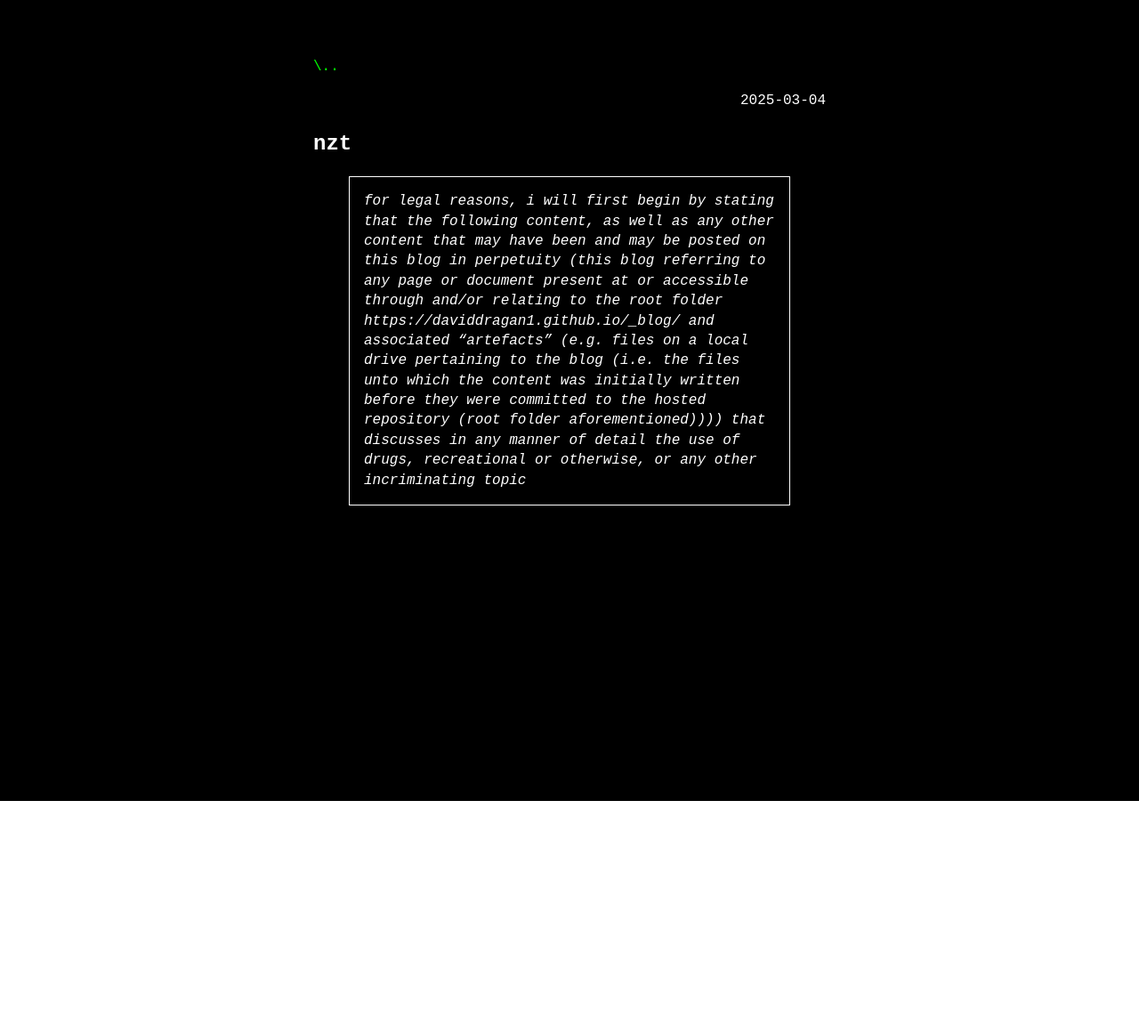
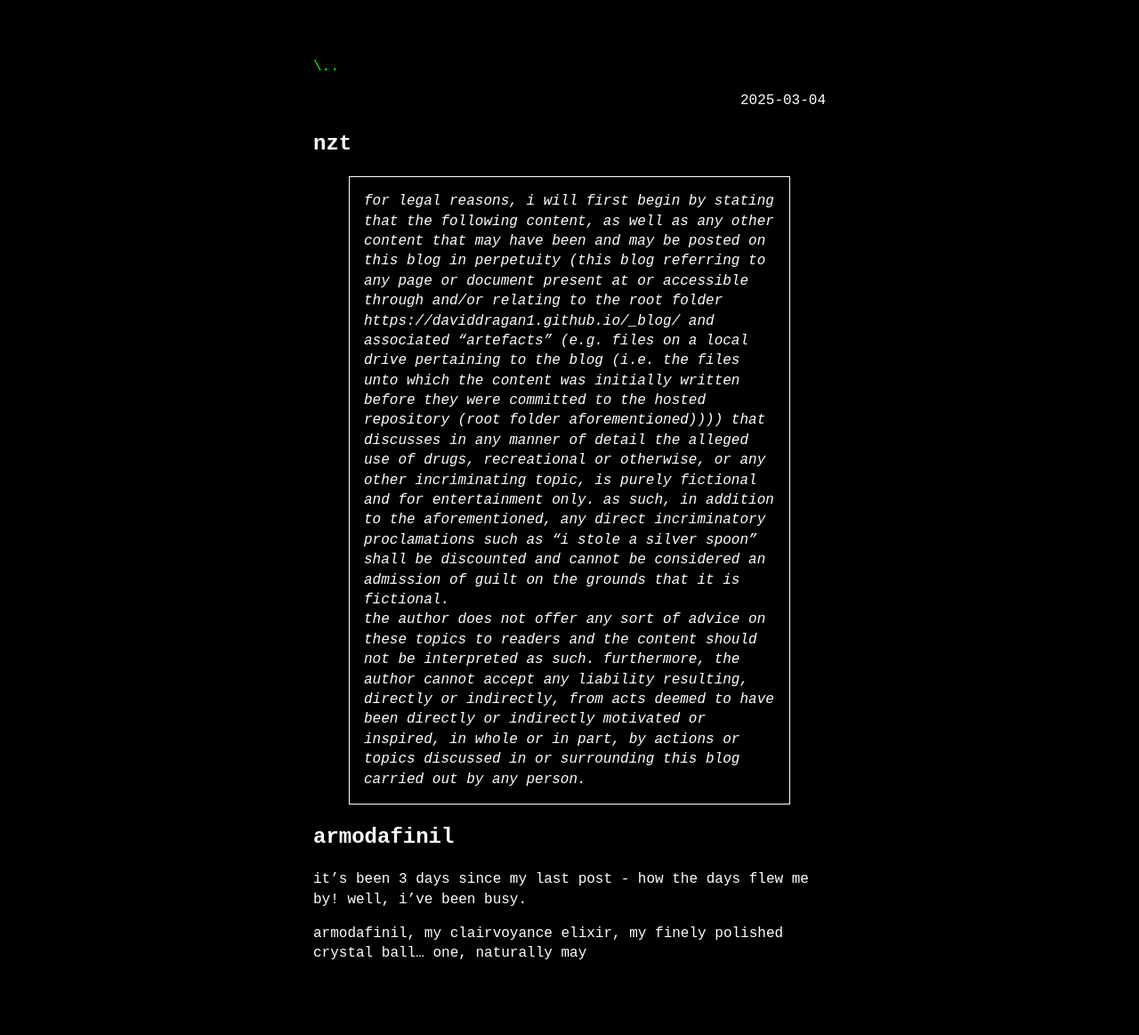
Before and after one commit to DavidDragan1/_blog, a Jekyll site: the page built from _posts/2025-03-04-NZT.md, in a window 1280 px wide. Shown: the whole page at 89% size. Built offline with Jekyll 4.4.1, drawn with Linux system fonts in a browser that asks for light colours; some web fonts are replaced; before the commit the page ends 900 px from its top, so only the background shows below that.

Commit message:
vault backup: 2025-03-04 20:45:48
Affected files:
_posts/2025-03-04-NZT.md

```diff
--- a/_posts/2025-03-04-NZT.md
+++ b/_posts/2025-03-04-NZT.md
@@ -3,4 +3,12 @@ layout: post
 category: experiments
 slug: "NZT: Cognitive Accelerants"
 ---
-> For legal reasons, I will first begin by stating that the following content, as well as any other content that may have been and may be posted on this blog in perpetuity (this blog referring to any page or document present at or accessible through and/or relating to the root folder https://daviddragan1.github.io/_blog/ and associated "artefacts" (e.g. files on a local drive pertaining to the blog (i.e. the files unto which the content was initially written before they were committed to the hosted repository (root folder aforementioned)))) that discusses in any manner of detail the use of drugs, recreational or otherwise, or any other incriminating topic
+> For legal reasons, I will first begin by stating that the following content, as well as any other content that may have been and may be posted on this blog in perpetuity (this blog referring to any page or document present at or accessible through and/or relating to the root folder https://daviddragan1.github.io/_blog/ and associated "artefacts" (e.g. files on a local drive pertaining to the blog (i.e. the files unto which the content was initially written before they were committed to the hosted repository (root folder aforementioned)))) that discusses in any manner of detail the alleged use of drugs, recreational or otherwise, or any other incriminating topic, is purely fictional and for entertainment only. As such, in addition to the aforementioned, any direct incriminatory proclamations such as "I stole a silver spoon" shall be discounted and cannot be considered an admission of guilt on the grounds that it is fictional.
+>
+   The author does not offer any sort of advice on these topics to readers and the content should not be interpreted as such. Furthermore, the author cannot accept any liability resulting, directly or indirectly, from acts deemed to have been directly or indirectly motivated or inspired, in whole or in part, by actions or topics discussed in or surrounding this blog carried out by any person.
+
+# Armodafinil
+It's been 3 days since my last post - how the days flew me by! Well, I've been busy.
+
+Armodafinil, my clairvoyance elixir, my finely polished crystal ball...
+One, naturally may
```
